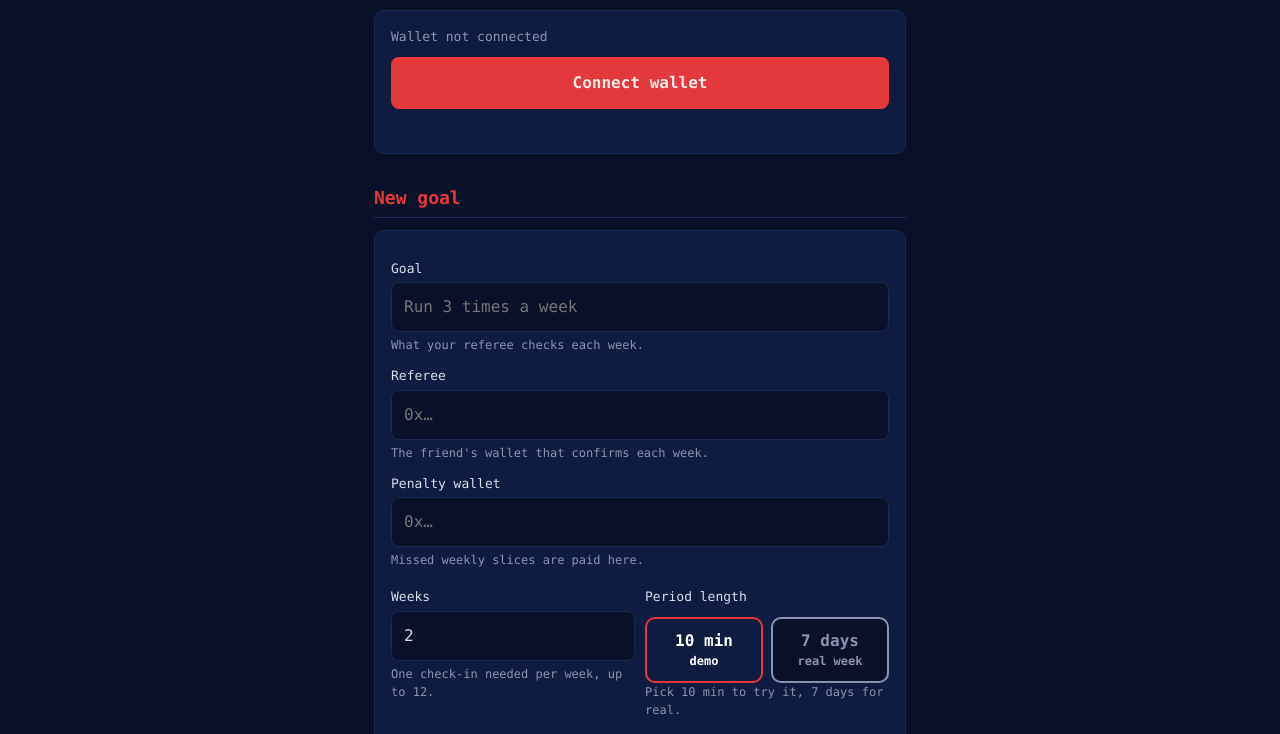
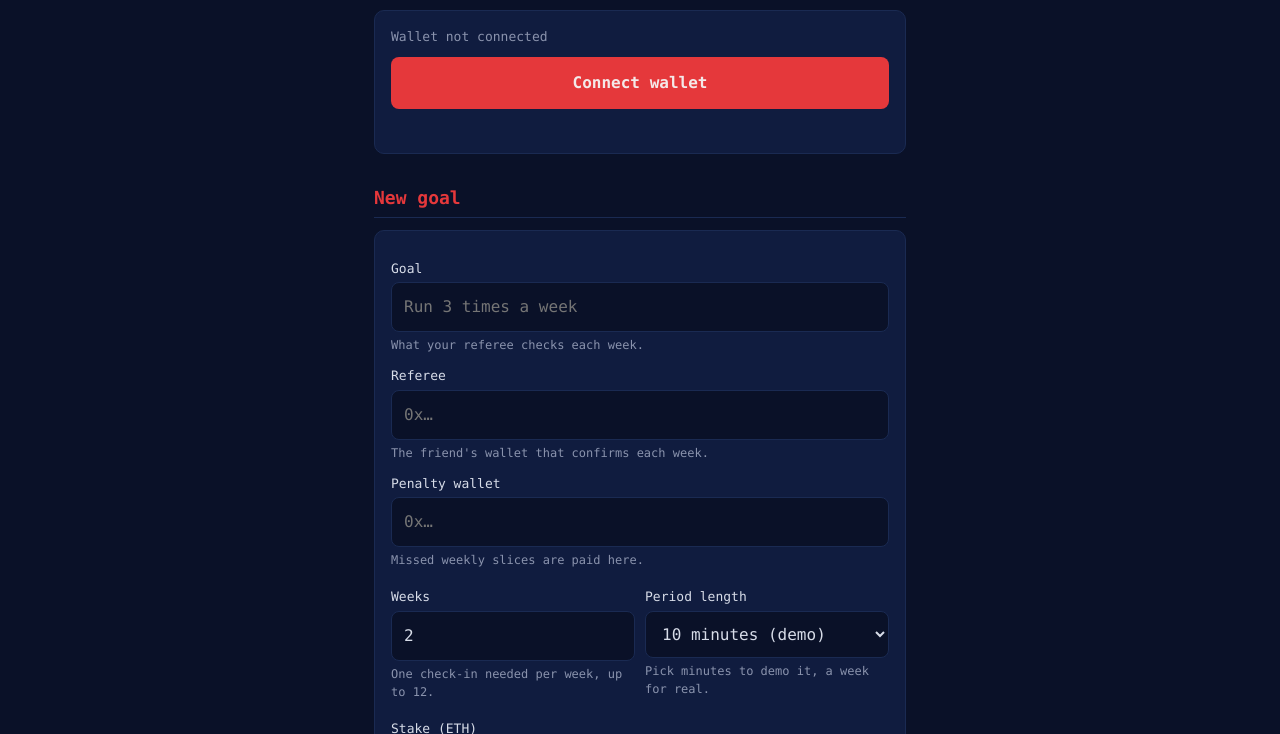
Before and after one commit to Afar88/stake, a plain HTML site: page docs/index.html in a window 1280 px wide. Shown: the part 184-918 px from the top of the page. Drawn offline with nearby package versions, Linux system fonts and the light colour scheme.

Commit message:
Period dropdown with lower time options, default 10 minutes
Co-Authored-By: Devin AI <158243242+devin-ai-integration[bot]@users.noreply.github.com>

```diff
--- a/docs/index.html
+++ b/docs/index.html
@@ -138,12 +138,15 @@
       </div>
       <div>
         <label>Period length</label>
-        <input type="hidden" id="f-period" value="600">
-        <div class="periodrow">
-          <button type="button" class="periodbtn on" data-v="600" id="pb-600">10 min<br><small>demo</small></button>
-          <button type="button" class="periodbtn" data-v="604800" id="pb-604800">7 days<br><small>real week</small></button>
-        </div>
-        <p class="help">Pick 10 min to try it, 7 days for real.</p>
+        <select id="f-period">
+          <option value="600" selected>10 minutes (demo)</option>
+          <option value="1200">20 minutes</option>
+          <option value="1800">30 minutes</option>
+          <option value="3600">1 hour</option>
+          <option value="86400">1 day</option>
+          <option value="604800">1 week</option>
+        </select>
+        <p class="help">Pick minutes to demo it, a week for real.</p>
       </div>
     </div>
     <label>Stake (ETH)</label>
@@ -440,14 +443,6 @@ $("create").onclick = async () => {
   }
 };
 
-document.querySelectorAll(".periodbtn").forEach(b => {
-  b.onclick = () => {
-    document.querySelectorAll(".periodbtn").forEach(x => x.classList.remove("on"));
-    b.classList.add("on");
-    $("f-period").value = b.dataset.v;
-  };
-});
-
 if (window.ethereum) {
   window.ethereum.on("accountsChanged", () => location.reload());
   window.ethereum.on("chainChanged", () => location.reload());
```
